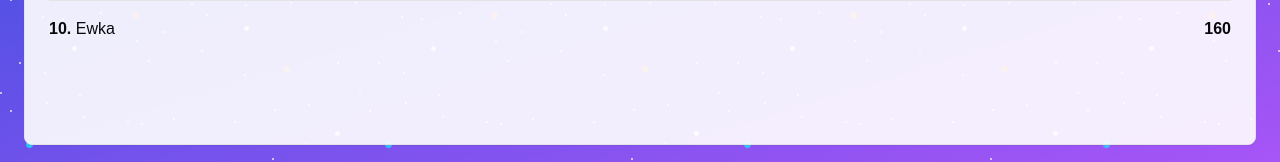
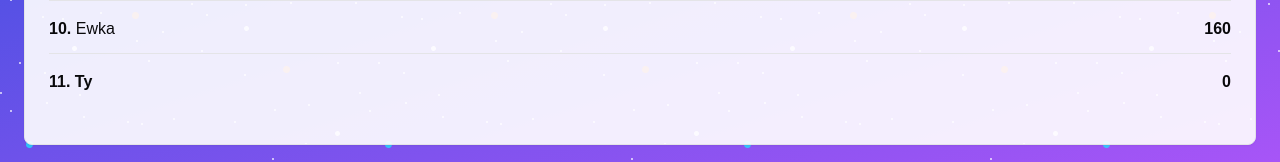
Before and after one commit to snickerdoodle2/hackathon, a React (Vite) app: page /scoreboard in a window 1280 px wide. Shown: the part 607-769 px from the top of the page. Built offline with nearby package versions, Linux system fonts and the light colour scheme.

Commit message:
feat: syncing scoreboard with local storage

```diff
--- a/src/pages/scoreboard.tsx
+++ b/src/pages/scoreboard.tsx
@@ -1,3 +1,4 @@
+import { StorageContext } from '@/components/Storage/storageContext';
 import Background from '@/components/ui/Background';
 import {
     Card,
@@ -6,6 +7,7 @@ import {
     CardHeader,
     CardTitle,
 } from '@/components/ui/card';
+import { useContext } from 'react';
 
 type User = {
     name: string;
@@ -70,6 +72,14 @@ const Row: React.FC<{ user: User; index: number }> = ({ user, index }) => {
 };
 
 const Scoreboard = () => {
+    const context = useContext(StorageContext);
+
+    if (context === undefined) {
+        throw new Error('useStorage must be used within a StorageProvider');
+    }
+
+    const { points } = context;
+
     return (
         <Background animationClass='animate-pulse'>
             <Card className='w-full h-full bg-background/90'>
@@ -81,7 +91,7 @@ const Scoreboard = () => {
                 </CardHeader>
                 <CardContent>
                     <ul className='flex flex-col gap-4'>
-                        {mock
+                        {[{ name: 'Ty', score: points }, ...mock]
                             .sort((a, b) => b.score - a.score)
                             .map((p, i) => (
                                 <Row index={i} key={p.name} user={p} />
```
